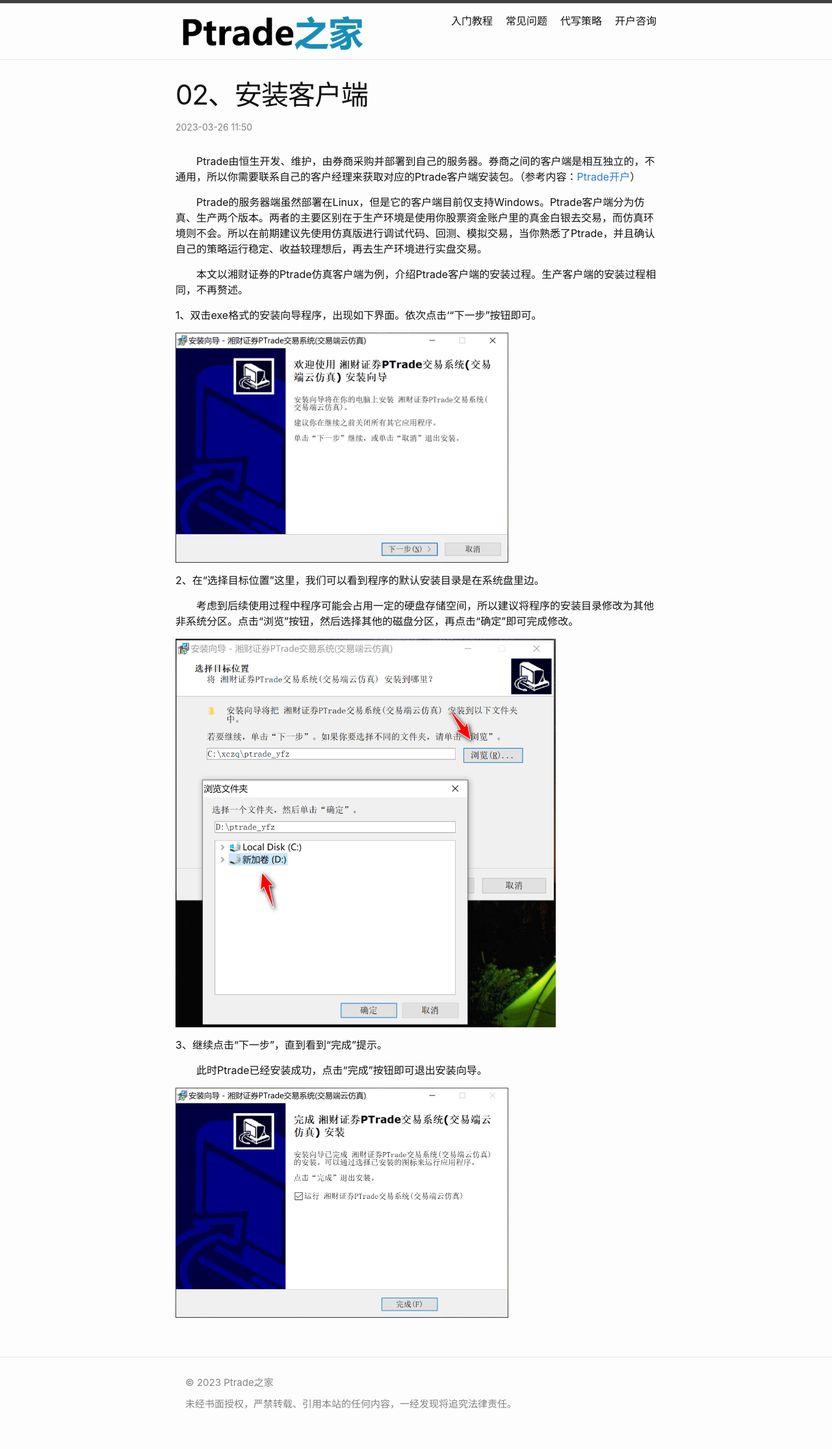
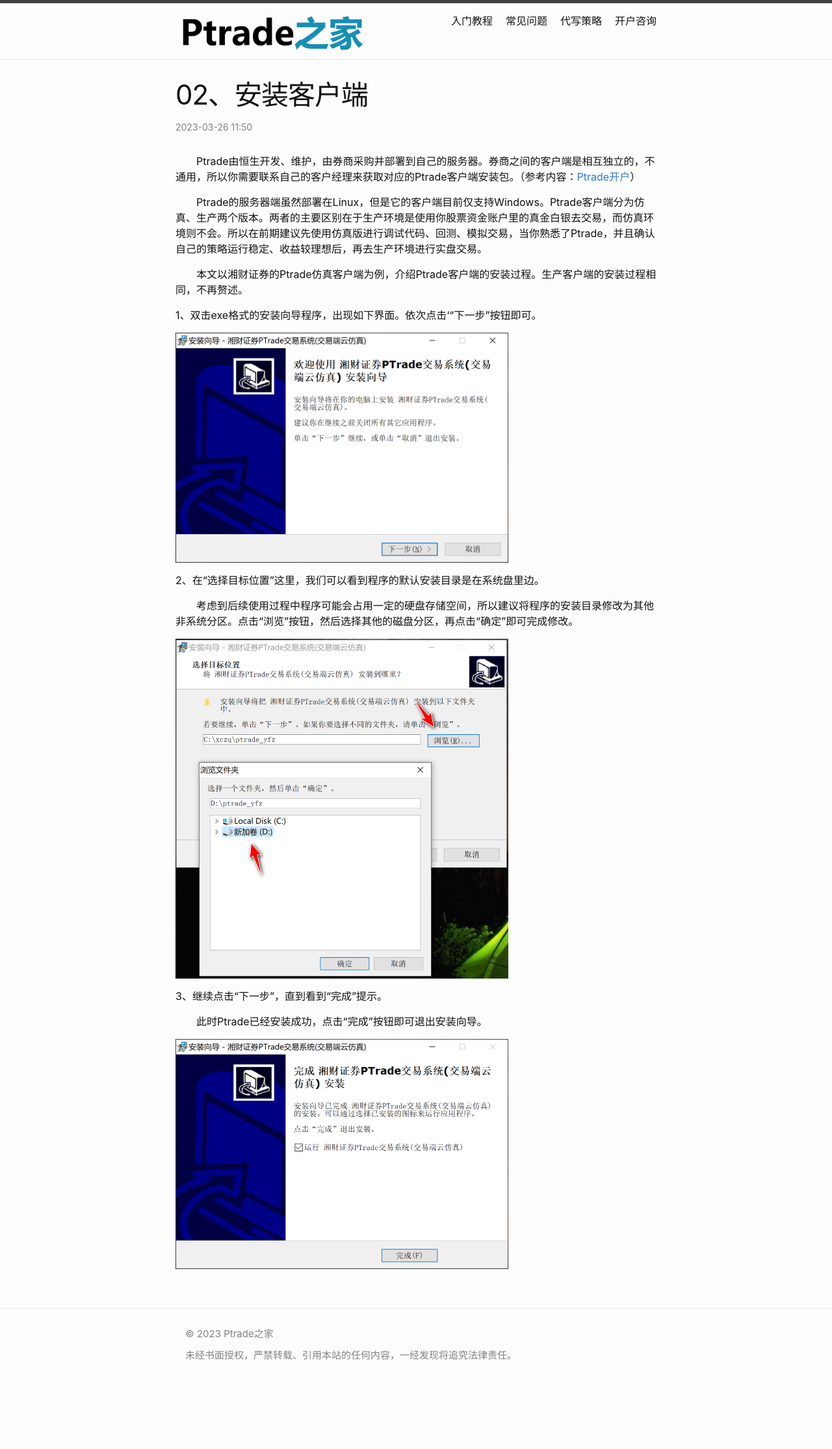
Before and after one commit to simvson/site, a Jekyll site: the page built from _posts/2023-03-24-02-install.md, in a window 1280 px wide. Shown: the whole page at 65% size. Built offline with Jekyll 4.4.1, drawn with Linux system fonts in a browser that asks for light colours; after the commit the page ends 2155 px from its top, so only the background shows below that.

Commit message:
Update 2023-03-24-02-install.md

```diff
--- a/_posts/2023-03-24-02-install.md
+++ b/_posts/2023-03-24-02-install.md
@@ -16,14 +16,15 @@
 1、双击exe格式的安装向导程序，出现如下界面。依次点击‘“下一步”按钮即可。
 
 
-<img src="{{ '/assets/posts_img/20230324_01.webp' | reletave_url }}" alt="" class="wp-image-242" width="512" height="354"/>
+<img src="{{ '/assets/posts_img/20230324_01.webp' | reletave_url }}" alt="" width="512" height=auto/>
+
 
 2、在“选择目标位置”这里，我们可以看到程序的默认安装目录是在系统盘里边。
 
 &emsp;&emsp;考虑到后续使用过程中程序可能会占用一定的硬盘存储空间，所以建议将程序的安装目录修改为其他非系统分区。点击“浏览”按钮，然后选择其他的磁盘分区，再点击“确定”即可完成修改。
 
 
-<img src="{{ '/assets/posts_img/20230324_02.webp' | reletave_url }}" alt="" class="wp-image-260" width="585" height="598"/>
+<img src="{{ '/assets/posts_img/20230324_02.webp' | reletave_url }}" alt="" width="512" height=auto/>
 
 
 3、继续点击“下一步”，直到看到“完成”提示。
@@ -31,4 +32,4 @@
 &emsp;&emsp;此时Ptrade已经安装成功，点击“完成”按钮即可退出安装向导。
 
 
-<img src="{{ '/assets/posts_img/20230324_03.webp' | reletave_url }}" alt="" class="wp-image-256" width="512" height="354"/>
+<img src="{{ '/assets/posts_img/20230324_03.webp' | reletave_url }}" alt="" width="512" height=auto/>
```
